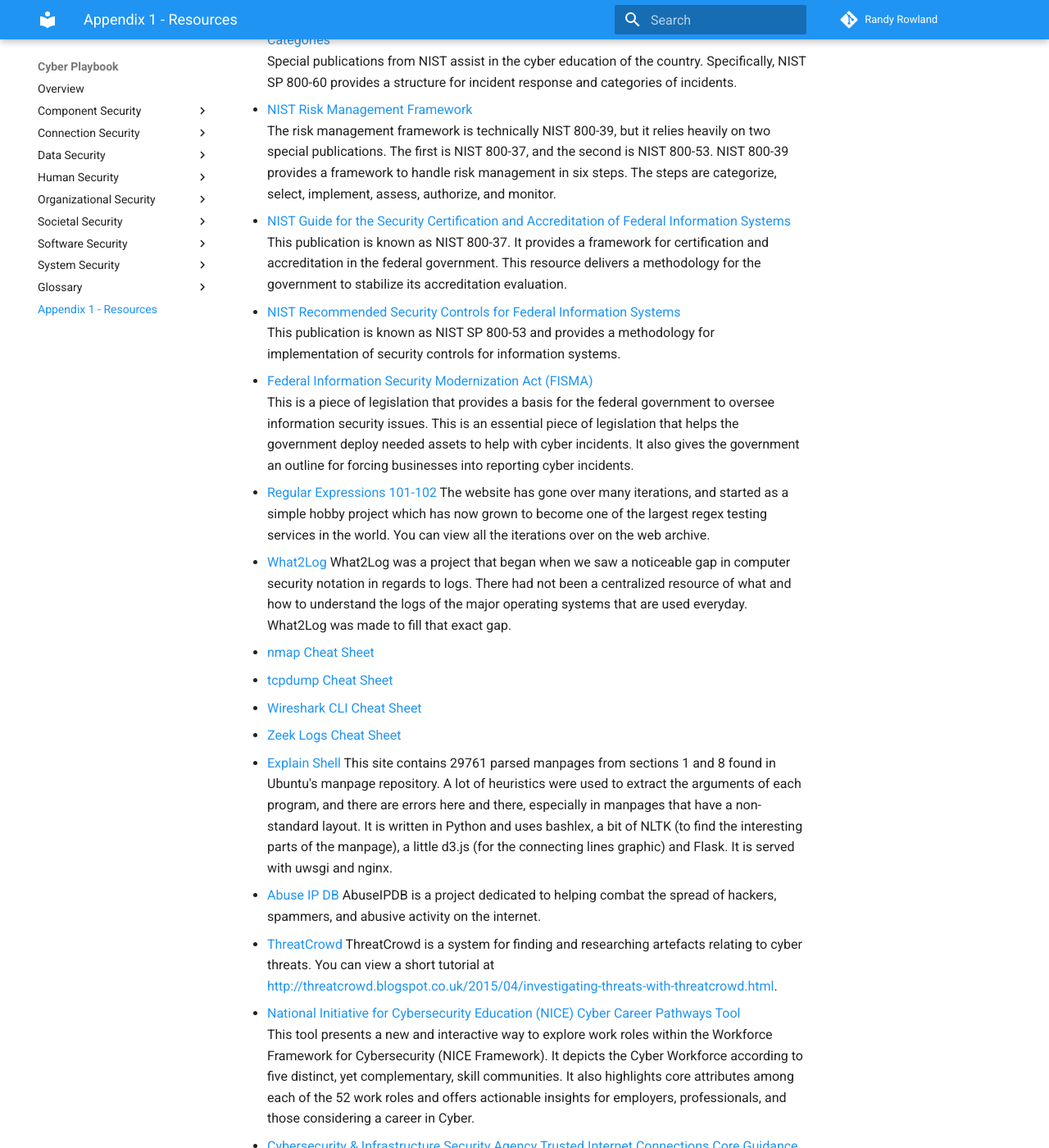
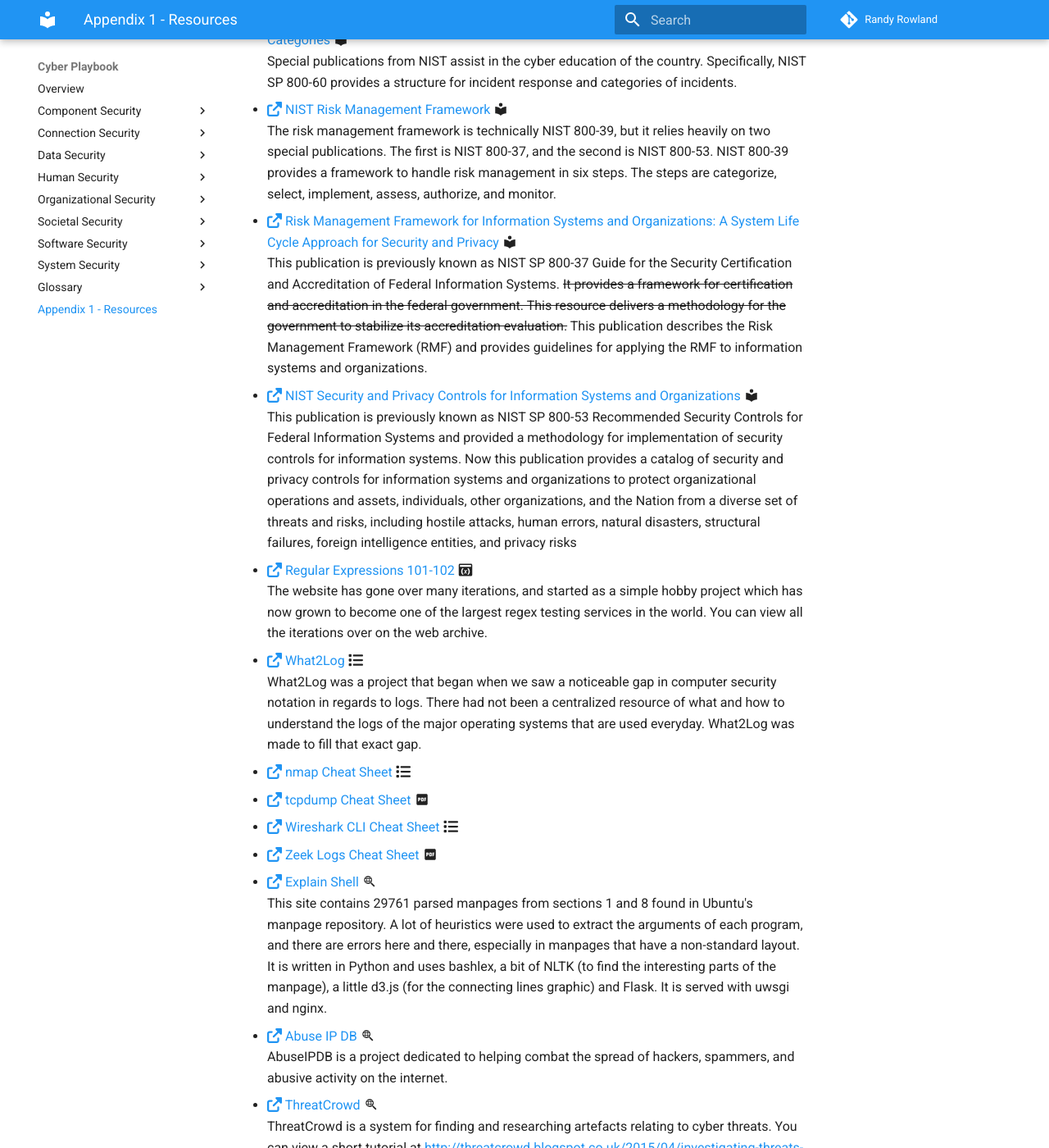
Before and after one commit to rowland007/Cyber-Playbook, an MkDocs documentation site: the page built from docs/resources.md, in a window 1280 px wide and 1400 px high, scrolled down 839 px. Shown: the whole window at 82% size. Built offline with MkDocs 1.6.1 and Material for MkDocs 9.7.7, drawn with Linux system fonts in a browser that asks for light colours; some of the changed text lies outside the part shown.

Commit message:
Style: Add emojis and standardize layout
Added emojis to enhance the experience and indicate external resources.

```diff
--- a/docs/resources.md
+++ b/docs/resources.md
@@ -1,76 +1,57 @@
-This resource guide contains high-quality databases and frameworks. The resources below will allow you to quickly find and synthesize
-information needed to detect, characterize, and counter threat actors.
+This resource guide contains high-quality databases and frameworks. The resources below will allow you to quickly find and synthesize information needed to detect, characterize, and counter threat actors.
 
-- [Center for Internet Security (CIS) Benchmarks](https://www.cisecurity.org/cis-benchmarks/)
+- [:fontawesome-solid-external-link-alt: Center for Internet Security (CIS) Benchmarks](https://www.cisecurity.org/cis-benchmarks/) :material-library:
 CIS Benchmarks, published by the Center for Internet Security (CIS), are documented industry best practices for securely configuring IT systems, software, and networks. Currently, there are more than 140 CIS Benchmarks in total, spanning across seven core technology categories.
 
-- [SANS Institute Incident Handler’s Handbook](https://www.sans.org/reading-room/whitepapers/incident/incident-handlers-handbook-33901)
-The SANS reading room, and specifically the Incident Handler’s Handbook, holds a wealth of knowledge
-for learners looking to become practitioners. The information within the handbook will help learners
-obtain skills in policy creation as well as planning on cyber incident mitigation. The handbook also
-contains an important checklist on incident handling.
+- [:fontawesome-solid-external-link-alt: SANS Institute Incident Handler’s Handbook](https://www.sans.org/reading-room/whitepapers/incident/incident-handlers-handbook-33901) :material-file-pdf-box:
+The SANS reading room, and specifically the Incident Handler’s Handbook, holds a wealth of knowledge for learners looking to become practitioners. The information within the handbook will help learners obtain skills in policy creation as well as planning on cyber incident mitigation. The handbook also contains an important checklist on incident handling.
 
-- [A Taxonomy of Operational Cyber Security Risks](https://resources.sei.cmu.edu/asset_files/TechnicalNote/2014_004_001_91026.pdf)
-The taxonomy provides a resource for the categorization of risk. This resource breaks down risk into
-several categories including actions of people and internal and external issues. It also provides a
-framework for how to categorize the risk based on FISMA and other government regulations.
+- [:fontawesome-solid-external-link-alt: A Taxonomy of Operational Cyber Security Risks](https://resources.sei.cmu.edu/asset_files/TechnicalNote/2014_004_001_91026.pdf) :material-file-pdf-box:
+The taxonomy provides a resource for the categorization of risk. This resource breaks down risk into several categories including actions of people and internal and external issues. It also provides a framework for how to categorize the risk based on FISMA and other government regulations.
 
-- [ATT&CK: Adversarial Tactics, Techniques & Common Knowledge Navigator](https://mitre-attack.github.io/attack-navigator/)
-This resource is used to define and describe the steps of a cyber attack. It lists the strategies and
-methods in a simple, easy-to-follow algorithm. The steps contained in the resources are not an
-exhaustive list, but the majority of incidents will be covered. The major benefit of this resource is it gives
-many suggestions on how to respond to cyber attacks and how to be proactive against cyber attacks.
+- [:fontawesome-solid-external-link-alt: ATT&CK: Adversarial Tactics, Techniques & Common Knowledge Navigator](https://mitre-attack.github.io/attack-navigator/) :material-chart-tree:
+This resource is used to define and describe the steps of a cyber attack. It lists the strategies and methods in a simple, easy-to-follow algorithm. The steps contained in the resources are not an exhaustive list, but the majority of incidents will be covered. The major benefit of this resource is it gives many suggestions on how to respond to cyber attacks and how to be proactive against cyber attacks.
 
-- [NIST Guide for Mapping Types of Information and Information Systems to Security Categories](https://nvlpubs.nist.gov/nistpubs/Legacy/SP/nistspecialpublication800-60v1r1.pdf)
-Special publications from NIST assist in the cyber education of the country. Specifically, NIST SP 800-60
-provides a structure for incident response and categories of incidents.
+- [:fontawesome-solid-external-link-alt: NIST Guide for Mapping Types of Information and Information Systems to Security Categories](https://csrc.nist.gov/publications/detail/sp/800-60/vol-1-rev-1/final) :material-library:
+Special publications from NIST assist in the cyber education of the country. Specifically, NIST SP 800-60 provides a structure for incident response and categories of incidents.
 
-- [NIST Risk Management Framework](https://csrc.nist.gov/projects/risk-management/risk-management-framework-(RMF)-Overview)
-The risk management framework is technically NIST 800-39, but it relies heavily on two special
-publications. The first is NIST 800-37, and the second is NIST 800-53. NIST 800-39 provides a framework
-to handle risk management in six steps. The steps are categorize, select, implement, assess, authorize,
-and monitor.
+- [:fontawesome-solid-external-link-alt: NIST Risk Management Framework](https://csrc.nist.gov/projects/risk-management/risk-management-framework-(RMF)-Overview) :material-library:
+The risk management framework is technically NIST 800-39, but it relies heavily on two special publications. The first is NIST 800-37, and the second is NIST 800-53. NIST 800-39 provides a framework to handle risk management in six steps. The steps are categorize, select, implement, assess, authorize, and monitor.
 
-- [NIST Guide for the Security Certification and Accreditation of Federal Information Systems](https://csrc.nist.gov/publications/detail/sp/800-37/archive/2004-05-20)
-This publication is known as NIST 800-37. It provides a framework for certification and accreditation in
-the federal government. This resource delivers a methodology for the government to stabilize its
-accreditation evaluation.
+- [:fontawesome-solid-external-link-alt: Risk Management Framework for Information Systems and Organizations: A System Life Cycle Approach for Security and Privacy](https://csrc.nist.gov/publications/detail/sp/800-37/rev-2/final) :material-library:
+This publication is previously known as NIST SP 800-37 Guide for the Security Certification and Accreditation of Federal Information Systems. ~~It provides a framework for certification and accreditation in the federal government. This resource delivers a methodology for the government to stabilize its accreditation evaluation.~~ This publication describes the Risk Management Framework (RMF) and provides guidelines for applying the RMF to information systems and organizations.
 
-- [NIST Recommended Security Controls for Federal Information Systems](https://csrc.nist.gov/publications/detail/sp/800-53/archive/2005-06-17)
-This publication is known as NIST SP 800-53 and provides a methodology for implementation of security
-controls for information systems.
+- [:fontawesome-solid-external-link-alt: NIST Security and Privacy Controls for Information Systems and Organizations](https://csrc.nist.gov/publications/detail/sp/800-53/rev-5/final) :material-library:
+This publication is previously known as NIST SP 800-53 Recommended Security Controls for Federal Information Systems and provided a methodology for implementation of security controls for information systems. Now this publication provides a catalog of security and privacy controls for information systems and organizations to protect organizational operations and assets, individuals, other organizations, and the Nation from a diverse set of threats and risks, including hostile attacks, human errors, natural disasters, structural failures, foreign intelligence entities, and privacy risks
 
-- [Federal Information Security Modernization Act (FISMA)](https://www.dhs.gov/fisma)
-This is a piece of legislation that provides a basis for the federal government to oversee information
-security issues. This is an essential piece of legislation that helps the government deploy needed assets
-to help with cyber incidents. It also gives the government an outline for forcing businesses into reporting
-cyber incidents.
-
-- [Regular Expressions 101-102](https://regex101.com/)
+- [:fontawesome-solid-external-link-alt: Regular Expressions 101-102](https://regex101.com/) :material-application-variable:
 The website has gone over many iterations, and started as a simple hobby project which has now grown to become one of the largest regex testing services in the world. You can view all the iterations over on the web archive.
 
-- [What2Log](https://what2log.com/)
+- [:fontawesome-solid-external-link-alt: What2Log](https://what2log.com/) :fontawesome-solid-list:
 What2Log was a project that began when we saw a noticeable gap in computer security notation in regards to logs. There had not been a centralized resource of what and how to understand the logs of the major operating systems that are used everyday. What2Log was made to fill that exact gap.
 
-- [nmap Cheat Sheet](https://www.stationx.net/nmap-cheat-sheet/)
+- [:fontawesome-solid-external-link-alt: nmap Cheat Sheet](https://www.stationx.net/nmap-cheat-sheet/) :fontawesome-solid-list:
 
-- [tcpdump Cheat Sheet](https://packetlife.net/media/library/12/tcpdump.pdf)
+- [:fontawesome-solid-external-link-alt: tcpdump Cheat Sheet](https://packetlife.net/media/library/12/tcpdump.pdf) :material-file-pdf-box:
 
-- [Wireshark CLI Cheat Sheet](https://cheatography.com/mbwalker/cheat-sheets/tshark-wireshark-command-line/)
+- [:fontawesome-solid-external-link-alt: Wireshark CLI Cheat Sheet](https://cheatography.com/mbwalker/cheat-sheets/tshark-wireshark-command-line/) :fontawesome-solid-list:
 
-- [Zeek Logs Cheat Sheet](http://gauss.ececs.uc.edu/Courses/c6055/pdf/bro_log_vars.pdf)
+- [:fontawesome-solid-external-link-alt: Zeek Logs Cheat Sheet](http://gauss.ececs.uc.edu/Courses/c6055/pdf/bro_log_vars.pdf) :material-file-pdf-box:
 
-- [Explain Shell](https://explainshell.com/)
+- [:fontawesome-solid-external-link-alt: Explain Shell](https://explainshell.com/) :material-search-web:
 This site contains 29761 parsed manpages from sections 1 and 8 found in Ubuntu's manpage repository. A lot of heuristics were used to extract the arguments of each program, and there are errors here and there, especially in manpages that have a non-standard layout. It is written in Python and uses bashlex, a bit of NLTK (to find the interesting parts of the manpage), a little d3.js (for the connecting lines graphic) and Flask. It is served with uwsgi and nginx.
 
-- [Abuse IP DB](https://www.abuseipdb.com)
+- [:fontawesome-solid-external-link-alt: Abuse IP DB](https://www.abuseipdb.com) :material-search-web:
 AbuseIPDB is a project dedicated to helping combat the spread of hackers, spammers, and abusive activity on the internet.
 
-- [ThreatCrowd](https://www.threatcrowd.org)
+- [:fontawesome-solid-external-link-alt: ThreatCrowd](https://www.threatcrowd.org) :material-search-web:
 ThreatCrowd is a system for finding and researching artefacts relating to cyber threats. You can view a short tutorial at [http://threatcrowd.blogspot.co.uk/2015/04/investigating-threats-with-threatcrowd.html](http://threatcrowd.blogspot.co.uk/2015/04/investigating-threats-with-threatcrowd.html).
 
-- [National Initiative for Cybersecurity Education (NICE) Cyber Career Pathways Tool](https://niccs.cisa.gov/workforce-development/cyber-career-pathways)
+- [:fontawesome-solid-external-link-alt: National Initiative for Cybersecurity Education (NICE) Cyber Career Pathways Tool](https://niccs.cisa.gov/workforce-development/cyber-career-pathways) :material-map-marker-path:
 This tool presents a new and interactive way to explore work roles within the Workforce Framework for Cybersecurity (NICE Framework). It depicts the Cyber Workforce according to five distinct, yet complementary, skill communities. It also highlights core attributes among each of the 52 work roles and offers actionable insights for employers, professionals, and those considering a career in Cyber.
 
-- [Cybersecurity & Infrastructure Security Agency Trusted Internet Connections Core Guidance Documents](https://www.cisa.gov/publication/tic-30-core-guidance-documents)
+- [:fontawesome-solid-external-link-alt: National Initiative for Cybersecurity Education (NICE) Framework Work Role Videos](https://www.nist.gov/itl/applied-cybersecurity/nice/nice-framework-work-role-videos) :octicons-video-24:
+The Workforce Framework for Cybersecurity (NICE Framework) provides a set of building blocks for describing the tasks, knowledge, and skills that are needed to perform cybersecurity work performed by individuals and teams. These building blocks can be used to for Work Roles. Work Roles are not job titles, but rather a way of describing a grouping of work for which someone is responsible or accountable. The NICE Framework has 52 Work Roles divided into 7 Categories. The video library provides links to videos depicting a day in the life of cybersecurity practitioners who have a range of Work Roles.
+
+- [:fontawesome-solid-external-link-alt: Cybersecurity & Infrastructure Security Agency Trusted Internet Connections Core Guidance Documents](https://www.cisa.gov/publication/tic-30-core-guidance-documents) :material-library:
 Core guidance documents are intended to be used collectively in order to achieve the goals of the program. The documents are additive; each builds on the other like chapters in a book.
```
Also changed, not shown: docs/compliance.md (+3 -0 lines).
